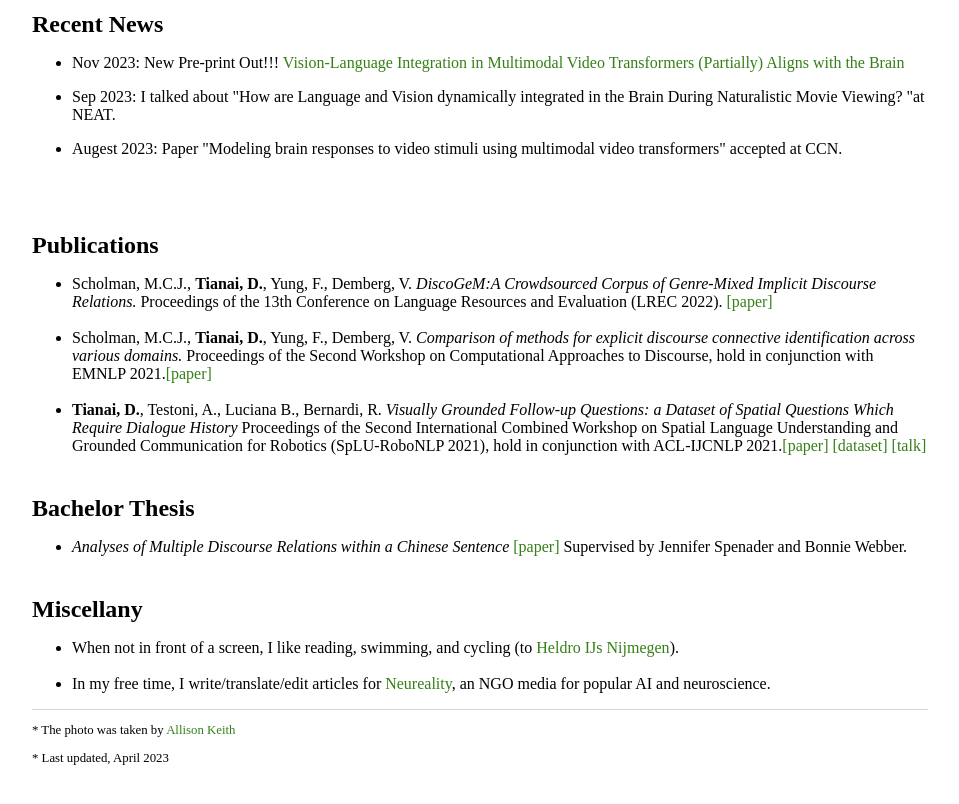
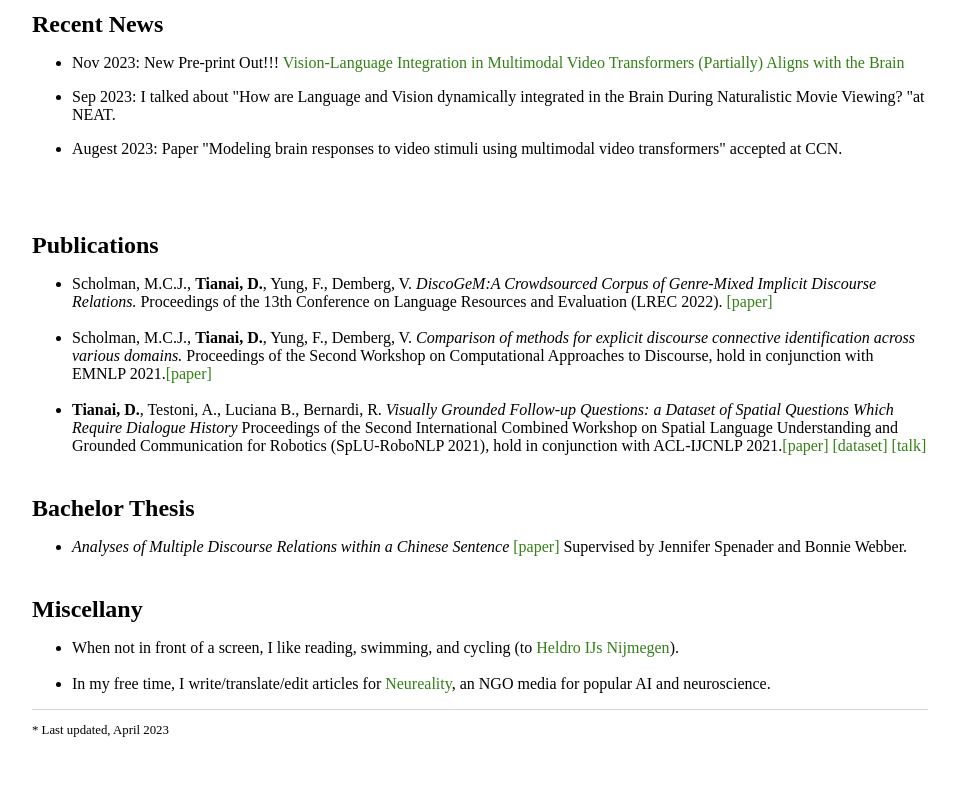
Before and after one commit to tianaidong/tianaidong.github.io, a plain HTML site: page index.html in a window 1280 px wide. Shown: the part 429-1233 px from the top of the page, without its empty margins (160-1119 px from the left). Drawn offline with Linux system fonts and the light colour scheme.

Commit message:
Update index.html

```diff
--- a/index.html
+++ b/index.html
@@ -73,7 +73,6 @@ Hi! I am a second-year PhD student, affiliated with <a href="https://www.mpi.nl/
 	</body>
 	<footer>
 
-  <p> * The photo was taken by <a href="https://it.linkedin.com/in/allisonakeith">Allison Keith</a></p>
     <p> * Last updated, April 2023</a></p>
 </footer>
 </html>
```
